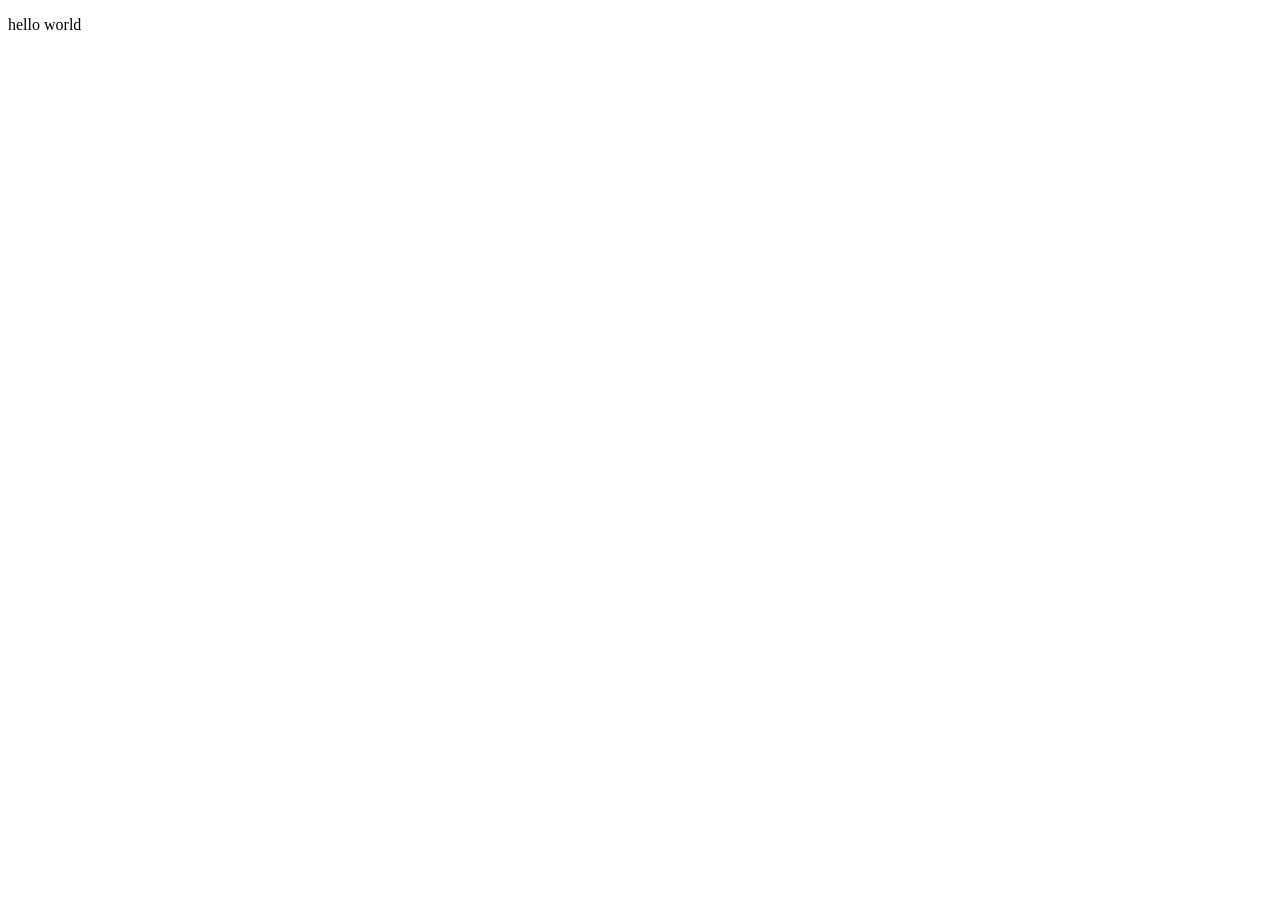
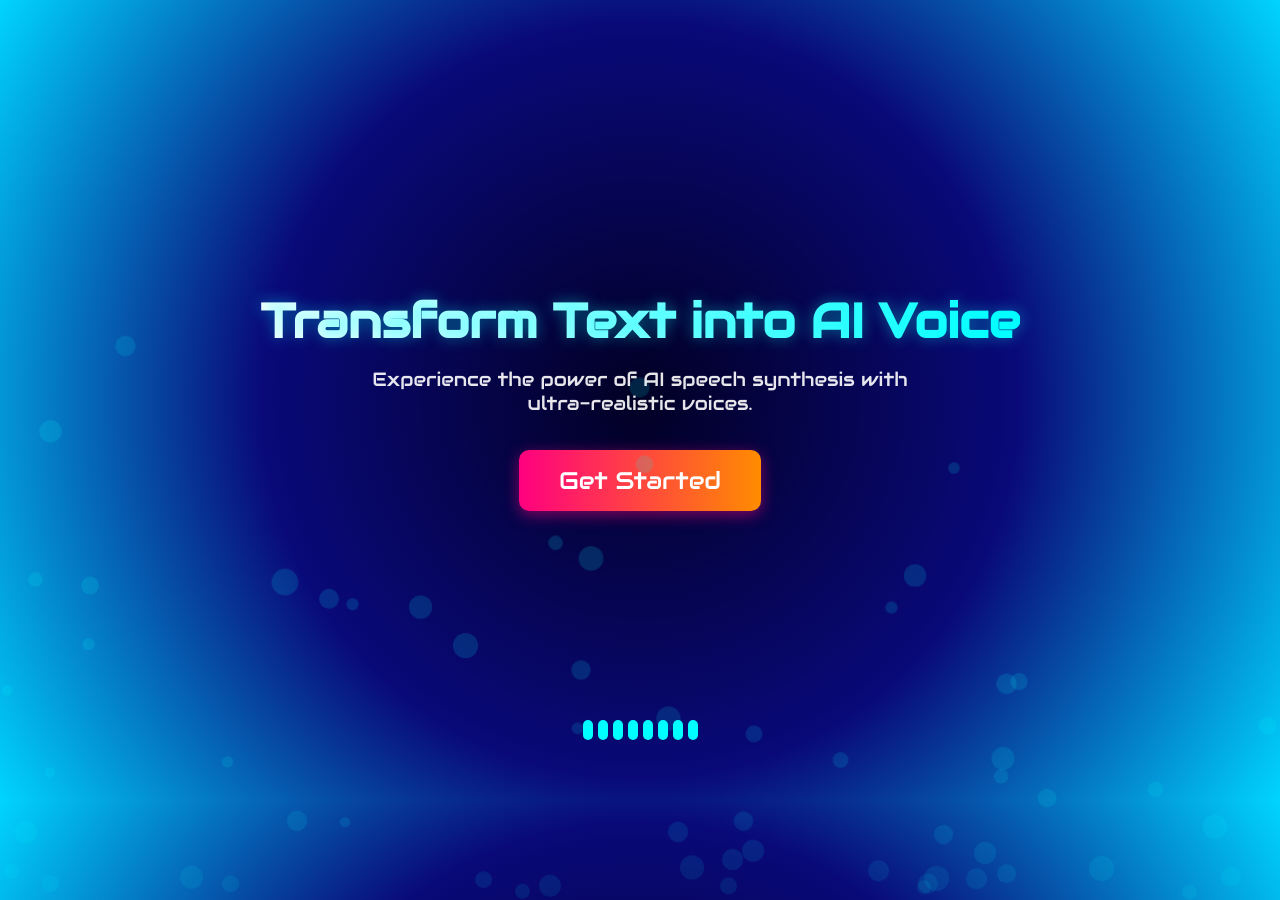
Before and after one commit to amina782/Vocatext, a plain HTML site: page templates/index.html in a window 1280 px wide. Before the commit the page ends 800 px from the top, so only its background shows below. Drawn offline with Linux system fonts and the light colour scheme.

Commit message:
added landing page

```diff
--- a/static/css/style.css
+++ b/static/css/style.css
@@ -0,0 +1,101 @@
+* {
+    margin: 0; padding: 0; box-sizing: border-box;
+    font-family: 'Audiowide', sans-serif;
+}
+
+body {
+    background: radial-gradient(circle, #020024, #090979, #00d4ff);
+    color: #fff;
+    display: flex;
+    flex-direction: column;
+    justify-content: center;
+    align-items: center;
+    height: 100vh;
+    text-align: center;
+    overflow: hidden;
+    position: relative;
+}
+
+/* Floating Bubble Animation */
+.bubble {
+    position: absolute;
+    bottom: -100px;
+    width: 15px;
+    height: 15px;
+    background: rgba(0, 255, 255, 0.3); /* Lower opacity */
+    border-radius: 50%;
+    animation: rise 12s infinite ease-in-out, fadeEffect 12s infinite ease-in-out;
+}
+
+@keyframes rise {
+    0% { transform: translateY(0) scale(1); opacity: 0.3; }
+    50% { opacity: 0.5; }
+    100% { transform: translateY(-100vh) scale(1.3); opacity: 0; }
+}
+
+@keyframes fadeEffect {
+    0% { opacity: 0.3; }
+    50% { opacity: 0.5; }
+    100% { opacity: 0; }
+}
+
+/* Title */
+h1 {
+    font-size: 3rem;
+    font-weight: 700;
+    background: linear-gradient(90deg, #ffffff, #0ff);
+    -webkit-background-clip: text;
+    background-clip: text;
+    -webkit-text-fill-color: transparent;
+    text-shadow: 0 0 15px rgba(0, 255, 255, 0.4);
+}
+
+p {
+    font-size: 1.2rem;
+    max-width: 600px;
+    margin: 15px 0;
+    opacity: 0.9;
+}
+
+/* Get Started Button */
+.start-btn {
+    padding: 15px 40px;
+    background: linear-gradient(90deg, #ff0080, #ff8c00);
+    color: #fff;
+    font-size: 1.5rem;
+    border: none;
+    border-radius: 10px;
+    cursor: pointer;
+    transition: all 0.3s ease-in-out;
+    box-shadow: 0px 4px 15px rgba(255, 0, 128, 0.5);
+    margin-top: 20px;
+}
+
+.start-btn:hover {
+    transform: scale(1.1);
+}
+
+/* Audio Visualizer */
+.visualizer {
+    width: 100%;
+    height: 100px;
+    display: flex;
+    justify-content: center;
+    align-items: center;
+    gap: 5px;
+    position: absolute;
+    bottom: 20px;
+}
+
+.bar {
+    width: 10px;
+    height: 20px;
+    background: #00ffff;
+    border-radius: 5px;
+    transition: height 0.3s ease;
+}
+
+@keyframes soundWave {
+    0% { height: 20px; }
+    100% { height: 80px; }
+}
--- a/static/js/script.js
+++ b/static/js/script.js
@@ -0,0 +1,51 @@
+// Create Floating Bubbles
+for (let i = 0; i < 30; i++) {
+    let bubble = document.createElement('div');
+    bubble.className = 'bubble';
+    document.body.appendChild(bubble);
+
+    let size = Math.random() * 15 + 10;
+    let position = Math.random() * 100;
+    let duration = Math.random() * 5 + 7;
+    let delay = Math.random() * 5;
+
+    bubble.style.width = size + 'px';
+    bubble.style.height = size + 'px';
+    bubble.style.left = position + 'vw';
+    bubble.style.animationDuration = duration + 's';
+    bubble.style.animationDelay = delay + 's';
+}
+
+// Speech Function
+function speakAndNavigate() {
+    let text = "Welcome to our futuristic text-to-speech engine! Let's begin.";
+    let speech = new SpeechSynthesisUtterance(text);
+    let synth = window.speechSynthesis;
+
+    let voices = synth.getVoices();
+    speech.voice = voices.find(voice => voice.lang.includes("en")) || voices[0];
+
+    synth.speak(speech);
+    startAudioVisualizer();
+
+    speech.onend = () => {
+        stopAudioVisualizer();
+        setTimeout(() => {
+            window.location.href = "text-to-audio.html";
+        }, 500);
+    };
+}
+
+// Start Audio Visualizer
+function startAudioVisualizer() {
+    document.querySelectorAll('.bar').forEach(bar => {
+        bar.style.animation = "soundWave 1.5s infinite ease-in-out alternate";
+    });
+}
+
+// Stop Audio Visualizer
+function stopAudioVisualizer() {
+    document.querySelectorAll('.bar').forEach(bar => {
+        bar.style.animation = "none";
+    });
+}
--- a/templates/index.html
+++ b/templates/index.html
@@ -3,9 +3,32 @@
 <head>
     <meta charset="UTF-8">
     <meta name="viewport" content="width=device-width, initial-scale=1.0">
-    <title>Document</title>
+    <title>AI Text to Speech | Futuristic Experience</title>
+    <!-- Google Font -->
+    <link href="https://fonts.googleapis.com/css2?family=Audiowide&display=swap" rel="stylesheet">
+    <!-- Link to External CSS -->
+    <link rel="stylesheet" href="/static/css/style.css">
 </head>
 <body>
-    <p>hello world</p>
+    <!-- Floating Bubbles -->
+    <script src="/static/js/script.js"></script>
+    <!-- Main Content -->
+    <h1>Transform Text into AI Voice</h1>
+    <p>Experience the power of AI speech synthesis with ultra-realistic voices.</p>
+    <!-- Centered Button Below Paragraph -->
+    <button class="start-btn" onclick="speakAndNavigate()">Get Started</button>
+    <!-- Audio Visualizer -->
+    <div class="visualizer">
+        <div class="bar"></div>
+        <div class="bar"></div>
+        <div class="bar"></div>
+        <div class="bar"></div>
+        <div class="bar"></div>
+        <div class="bar"></div>
+        <div class="bar"></div>
+        <div class="bar"></div>
+    </div>
+    <!-- Link to External JS -->
+    <script src="/static/js/script.js"></script>
 </body>
 </html>
```
